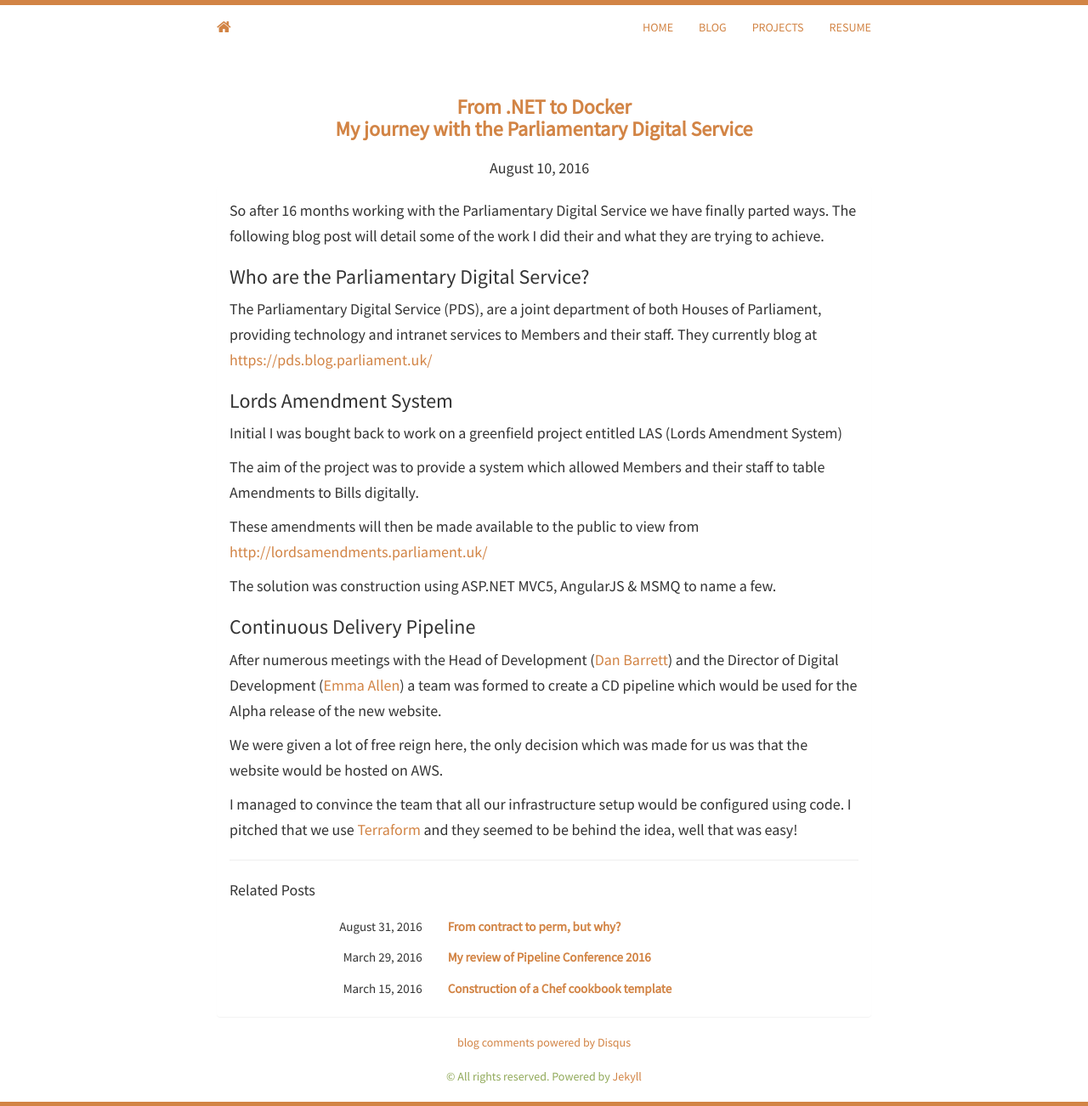
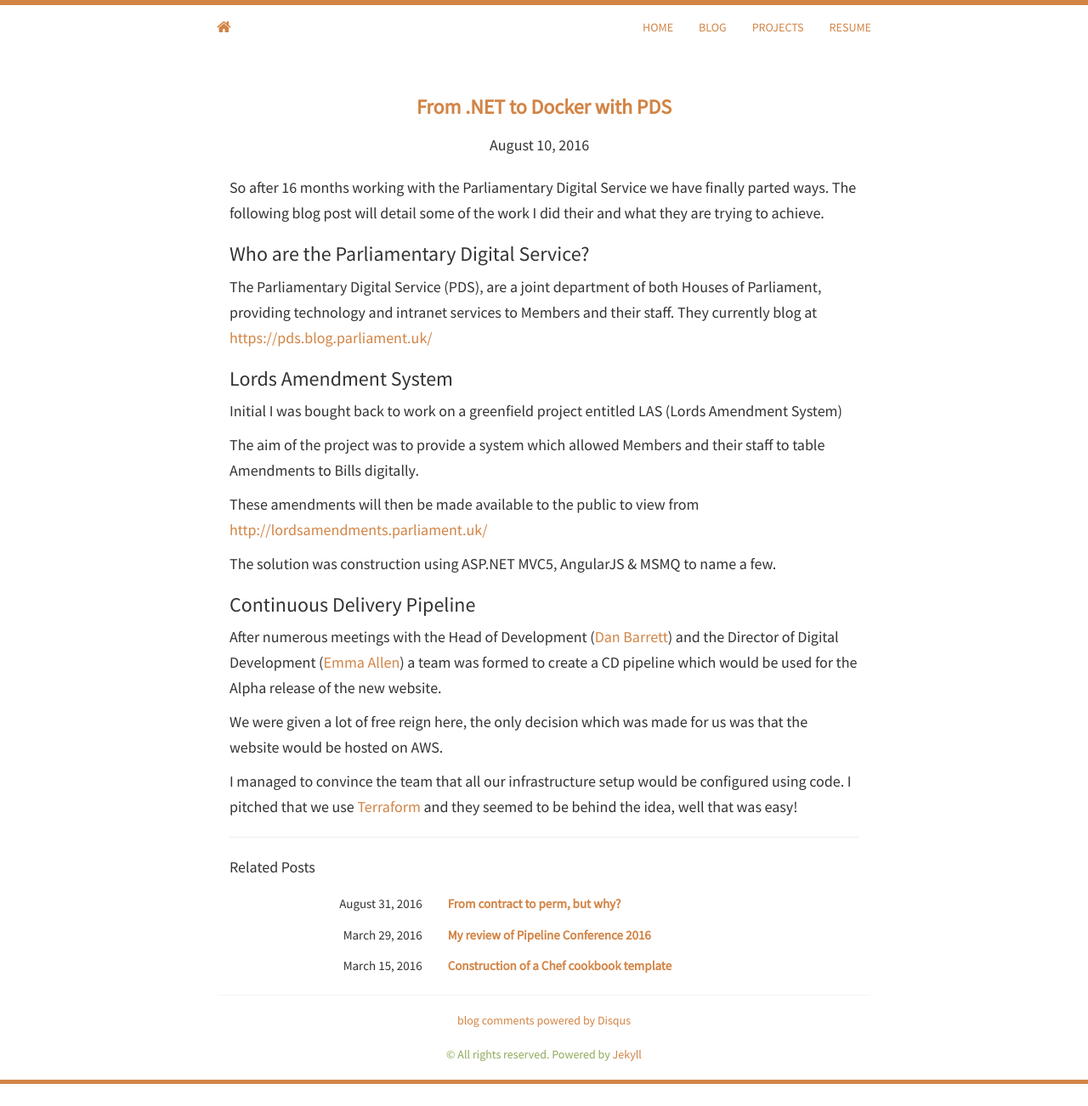
Before and after one commit to swade1987/swade1987.github.io, a Jekyll site: the page built from _posts/2016-08-10-from-dotnet-to-docker-the-pds-journey.md, in a window 1280 px wide. Shown: the whole page at 85% size. Built offline with Jekyll 4.4.1, drawn with Linux system fonts in a browser that asks for light colours; nearby versions of some CDN libraries; comment, search, counter and statistics services are not loaded; after the commit the page ends 1276 px from its top, so only the background shows below that.

Commit message:
changing the title of the .NET to Docker post

```diff
--- a/_posts/2016-08-10-from-dotnet-to-docker-the-pds-journey.md
+++ b/_posts/2016-08-10-from-dotnet-to-docker-the-pds-journey.md
@@ -1,6 +1,6 @@
 ---
 layout: post
-title: From .NET to Docker <br>My journey with the Parliamentary Digital Service
+title: From .NET to Docker with PDS
 comments: true
 ---
 
```
